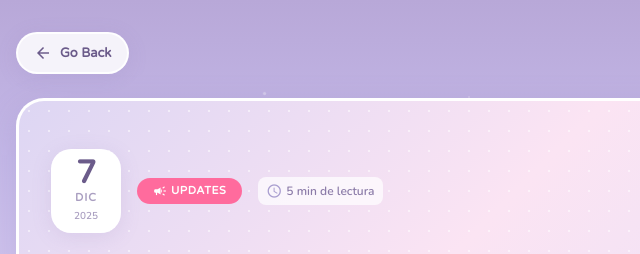
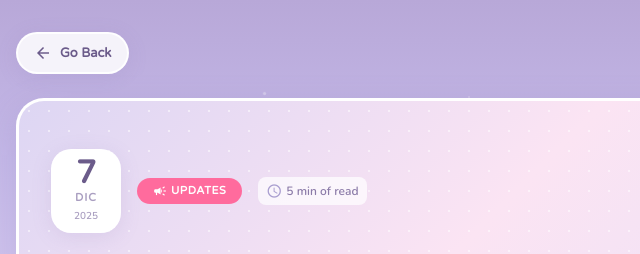
Before and after one commit to luvrksnskye/thatcatreviewsblogs, a website: page src/blogs/hey-there-from-skye-journey.html in a window 1280 px wide. Shown: the top 254 px of the page, 224-864 px from the left. Drawn offline with nearby package versions, Linux system fonts and the light colour scheme.

Commit message:
update blog

```diff
--- a/src/blogs/hey-there-from-skye-journey.html
+++ b/src/blogs/hey-there-from-skye-journey.html
@@ -71,7 +71,7 @@
                     </span>
                     <span class="reading-time">
                         <span class="material-icons">schedule</span>
-                        5 min de lectura
+                        5 min of read
                     </span>
                 </div>
 
```
